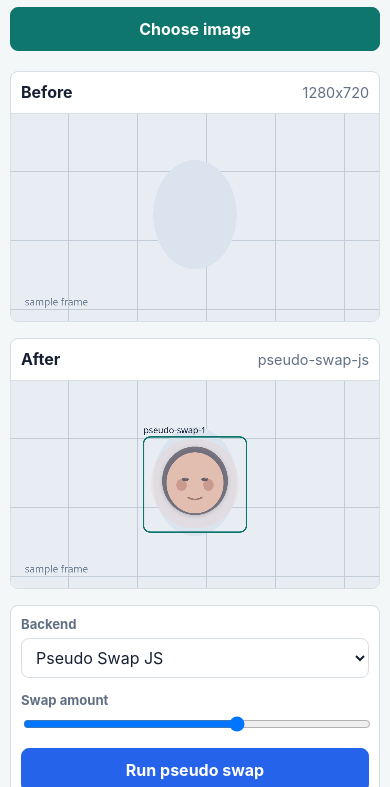
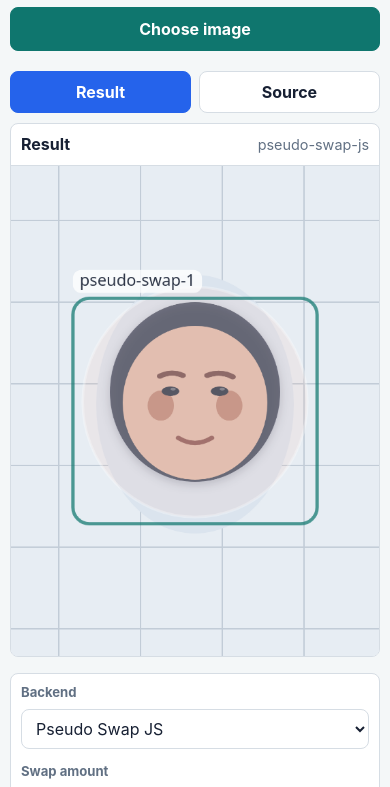
Before and after one commit to jim-auto/deep-livecam-mobile, a plain HTML site: page web-demo/index.html in a window 390 px wide. Shown: the part 150-937 px from the top of the page. Drawn offline with Linux system fonts and the light colour scheme.

Commit message:
Polish mobile web demo experience

```diff
--- a/web-demo/app.js
+++ b/web-demo/app.js
@@ -12,6 +12,10 @@ const overlayStrength = document.querySelector("#overlayStrength");
 const sourceMeta = document.querySelector("#sourceMeta");
 const engineMeta = document.querySelector("#engineMeta");
 const statusText = document.querySelector("#status");
+const resultTab = document.querySelector("#resultTab");
+const sourceTab = document.querySelector("#sourceTab");
+const resultPanel = document.querySelector("#resultPanel");
+const sourcePanel = document.querySelector("#sourcePanel");
 const syntheticSourceFace = createSyntheticSourceFace();
 
 class PlaceholderFaceDetector {
@@ -33,14 +37,12 @@ class PlaceholderFaceDetector {
 
 class CanvasOverlayFaceSwapper {
   swap(frame, faces, strength) {
-    const alpha = Math.round(30 + strength * 150);
     return {
       frame,
       faces,
       overlays: faces.map((face, index) => ({
         face,
         label: `pseudo-swap-${index + 1}`,
-        fill: `rgba(20, 184, 166, ${alpha / 255})`,
         stroke: "#0f766e",
         source: syntheticSourceFace,
         strength,
@@ -73,6 +75,8 @@ cameraButton.addEventListener("click", () => {
 });
 
 captureButton.addEventListener("click", captureCameraFrame);
+resultTab.addEventListener("click", () => setActiveView("result"));
+sourceTab.addEventListener("click", () => setActiveView("source"));
 
 imageInput.addEventListener("change", async (event) => {
   const [file] = event.target.files;
@@ -123,6 +127,7 @@ async function startCamera() {
     cameraButton.textContent = "Stop camera";
     captureButton.disabled = false;
     statusText.textContent = "Camera running with pseudo swap pipeline.";
+    setActiveView("result");
     startLiveLoop();
   } catch (error) {
     if (cameraStream) {
@@ -224,6 +229,16 @@ function runPipeline(options = {}) {
   }
 }
 
+function setActiveView(view) {
+  const resultActive = view === "result";
+  resultTab.classList.toggle("active", resultActive);
+  sourceTab.classList.toggle("active", !resultActive);
+  resultTab.setAttribute("aria-selected", String(resultActive));
+  sourceTab.setAttribute("aria-selected", String(!resultActive));
+  resultPanel.classList.toggle("active", resultActive);
+  sourcePanel.classList.toggle("active", !resultActive);
+}
+
 function drawSource(frame) {
   ensureCanvasSize(beforeCanvas, frame.width, frame.height);
   beforeCtx.clearRect(0, 0, frame.width, frame.height);
@@ -256,33 +271,34 @@ function renderOverlays(ctx, result) {
     drawPseudoSwap(ctx, overlay, rect, result.frame);
 
     ctx.save();
+    ctx.globalAlpha = 0.72;
     ctx.strokeStyle = overlay.stroke;
     ctx.lineWidth = Math.max(3, result.frame.width / 260);
     roundRect(ctx, rect.x, rect.y, rect.width, rect.height, 24);
     ctx.stroke();
-    ctx.fillStyle = "#172033";
-    ctx.font = `${Math.max(18, result.frame.width / 42)}px system-ui, sans-serif`;
-    ctx.fillText(overlay.label, rect.x, Math.max(30, rect.y - 12));
+    drawOverlayBadge(ctx, overlay.label, rect, result.frame);
     ctx.restore();
   }
 }
 
 function drawPseudoSwap(ctx, overlay, rect, frame) {
-  const faceWidth = rect.width * 0.86;
-  const faceHeight = rect.height * 0.94;
+  const faceWidth = rect.width * 0.92;
+  const faceHeight = rect.height * 1.02;
   const faceX = rect.x + (rect.width - faceWidth) / 2;
-  const faceY = rect.y + rect.height * 0.02;
+  const faceY = rect.y - rect.height * 0.05;
   const blurRadius = Math.max(10, frame.width / 96);
+  const centerX = faceX + faceWidth / 2;
+  const centerY = faceY + faceHeight / 2;
 
   ctx.save();
-  ctx.globalAlpha = 0.18 + overlay.strength * 0.82;
+  ctx.globalAlpha = 0.26 + overlay.strength * 0.74;
   ctx.shadowColor = "rgba(15, 23, 42, 0.28)";
   ctx.shadowBlur = blurRadius;
   ctx.shadowOffsetY = Math.max(2, frame.width / 320);
   ctx.beginPath();
   ctx.ellipse(
-    faceX + faceWidth / 2,
-    faceY + faceHeight / 2,
+    centerX,
+    centerY,
     faceWidth / 2,
     faceHeight / 2,
     0,
@@ -294,12 +310,12 @@ function drawPseudoSwap(ctx, overlay, rect, frame) {
   ctx.restore();
 
   ctx.save();
-  ctx.globalAlpha = overlay.strength * 0.26;
-  ctx.fillStyle = "#f4b6a3";
+  ctx.globalAlpha = overlay.strength * 0.18;
+  ctx.fillStyle = "#f2ad98";
   ctx.beginPath();
   ctx.ellipse(
-    faceX + faceWidth / 2,
-    faceY + faceHeight / 2,
+    centerX,
+    centerY,
     faceWidth / 2,
     faceHeight / 2,
     0,
@@ -307,6 +323,36 @@ function drawPseudoSwap(ctx, overlay, rect, frame) {
     Math.PI * 2,
   );
   ctx.fill();
+  ctx.restore();
+
+  ctx.save();
+  ctx.globalAlpha = 0.22 + overlay.strength * 0.32;
+  ctx.strokeStyle = "rgba(255, 255, 255, 0.72)";
+  ctx.lineWidth = Math.max(2, frame.width / 320);
+  ctx.beginPath();
+  ctx.ellipse(centerX, centerY, faceWidth / 2, faceHeight / 2, 0, 0, Math.PI * 2);
+  ctx.stroke();
+  ctx.restore();
+}
+
+function drawOverlayBadge(ctx, label, rect, frame) {
+  const fontSize = Math.max(16, frame.width / 54);
+  const paddingX = Math.max(10, frame.width / 140);
+  const paddingY = Math.max(5, frame.width / 260);
+  ctx.font = `${fontSize}px system-ui, sans-serif`;
+  const textWidth = ctx.measureText(label).width;
+  const badgeWidth = textWidth + paddingX * 2;
+  const badgeHeight = fontSize + paddingY * 2;
+  const x = rect.x;
+  const y = Math.max(8, rect.y - badgeHeight - 8);
+
+  ctx.save();
+  ctx.globalAlpha = 0.9;
+  ctx.fillStyle = "rgba(255, 255, 255, 0.86)";
+  roundRect(ctx, x, y, badgeWidth, badgeHeight, Math.min(12, badgeHeight / 2));
+  ctx.fill();
+  ctx.fillStyle = "#172033";
+  ctx.fillText(label, x + paddingX, y + paddingY + fontSize * 0.78);
   ctx.restore();
 }
 
@@ -398,12 +444,12 @@ function createSyntheticSourceFace() {
 
   ctx.fillStyle = "#2f3a4f";
   ctx.beginPath();
-  ctx.ellipse(256, 300, 190, 245, 0, 0, Math.PI * 2);
+  ctx.ellipse(256, 292, 194, 250, 0, 0, Math.PI * 2);
   ctx.fill();
 
   ctx.fillStyle = "#f1c2aa";
   ctx.beginPath();
-  ctx.ellipse(256, 315, 165, 218, 0, 0, Math.PI * 2);
+  ctx.ellipse(256, 322, 165, 214, 0, 0, Math.PI * 2);
   ctx.fill();
 
   ctx.fillStyle = "#c9856e";
@@ -424,6 +470,15 @@ function createSyntheticSourceFace() {
   ctx.beginPath();
   ctx.moveTo(218, 420);
   ctx.quadraticCurveTo(256, 448, 294, 420);
+  ctx.stroke();
+
+  ctx.strokeStyle = "#6f3f3b";
+  ctx.lineWidth = 14;
+  ctx.beginPath();
+  ctx.moveTo(176, 248);
+  ctx.quadraticCurveTo(202, 232, 228, 246);
+  ctx.moveTo(284, 246);
+  ctx.quadraticCurveTo(314, 232, 342, 250);
   ctx.stroke();
 
   ctx.fillStyle = "rgba(255, 255, 255, 0.34)";
--- a/web-demo/index.html
+++ b/web-demo/index.html
@@ -11,7 +11,7 @@
     <main class="shell">
       <header class="topbar">
         <div>
-          <p class="eyebrow">browser pipeline skeleton</p>
+          <p class="eyebrow">mobile browser prototype</p>
           <h1>Deep LiveCam Mobile Web Demo</h1>
         </div>
         <div class="actions" aria-label="Input actions">
@@ -26,18 +26,23 @@
 
       <video id="cameraVideo" playsinline muted></video>
 
+      <div class="view-tabs" role="tablist" aria-label="Demo view">
+        <button id="resultTab" class="view-tab active" type="button" role="tab" aria-selected="true">Result</button>
+        <button id="sourceTab" class="view-tab" type="button" role="tab" aria-selected="false">Source</button>
+      </div>
+
       <section class="workspace" aria-label="Face swap demo workspace">
-        <div class="panel">
+        <div id="sourcePanel" class="panel source-panel">
           <div class="panel-head">
-            <h2>Before</h2>
+            <h2>Source</h2>
             <span id="sourceMeta">sample frame</span>
           </div>
           <canvas id="beforeCanvas" width="1280" height="720"></canvas>
         </div>
 
-        <div class="panel">
+        <div id="resultPanel" class="panel result-panel active">
           <div class="panel-head">
-            <h2>After</h2>
+            <h2>Result</h2>
             <span id="engineMeta">dummy-overlay</span>
           </div>
           <canvas id="afterCanvas" width="1280" height="720"></canvas>
@@ -61,6 +66,10 @@
         <button id="runButton" type="button">Run pseudo swap</button>
         <p id="status" role="status">Ready.</p>
       </section>
+
+      <p class="safety-note">
+        Prototype demo. No real identity transfer yet. Use only with consent and do not use it for impersonation or deceptive content.
+      </p>
     </main>
   </body>
 </html>
--- a/web-demo/styles.css
+++ b/web-demo/styles.css
@@ -8,6 +8,7 @@
   --accent: #0f766e;
   --accent-2: #2563eb;
   --warn: #b45309;
+  --danger: #991b1b;
 }
 
 * {
@@ -124,6 +125,10 @@ button:disabled {
   gap: 16px;
 }
 
+.view-tabs {
+  display: none;
+}
+
 .panel {
   overflow: hidden;
   border: 1px solid var(--line);
@@ -200,9 +205,15 @@ select {
   margin: 0;
 }
 
+.safety-note {
+  margin: 12px 0 0;
+  color: var(--danger);
+  font-size: 0.86rem;
+  line-height: 1.45;
+}
+
 @media (max-width: 820px) {
   .topbar,
-  .workspace,
   .controls {
     grid-template-columns: 1fr;
   }
@@ -226,6 +237,46 @@ select {
   .upload {
     grid-column: 1 / -1;
   }
+
+  .view-tabs {
+    display: grid;
+    grid-template-columns: 1fr 1fr;
+    gap: 8px;
+    margin-bottom: 10px;
+  }
+
+  .view-tab {
+    min-height: 42px;
+    border: 1px solid var(--line);
+    border-radius: 8px;
+    background: #ffffff;
+    color: var(--ink);
+    font-weight: 700;
+  }
+
+  .view-tab.active {
+    border-color: var(--accent-2);
+    background: var(--accent-2);
+    color: #ffffff;
+  }
+
+  .workspace {
+    grid-template-columns: 1fr;
+    gap: 10px;
+  }
+
+  .panel {
+    display: none;
+  }
+
+  .panel.active {
+    display: block;
+  }
+
+  canvas {
+    aspect-ratio: 3 / 4;
+    object-fit: cover;
+  }
 }
 
 @media (max-width: 480px) {
@@ -242,4 +293,16 @@ select {
   .controls {
     padding: 10px;
   }
+
+  .control-group {
+    gap: 9px;
+  }
+
+  input[type="range"] {
+    min-height: 34px;
+  }
+
+  .safety-note {
+    font-size: 0.82rem;
+  }
 }
```
